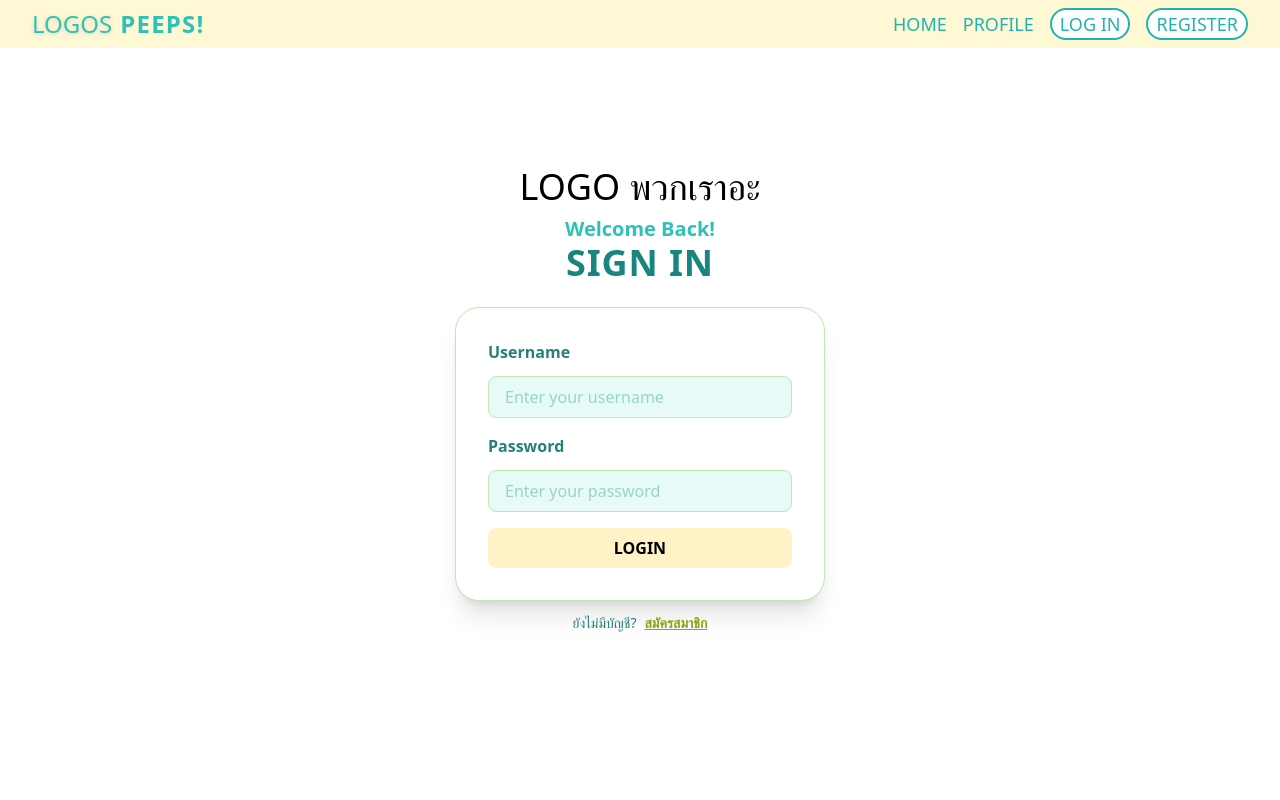
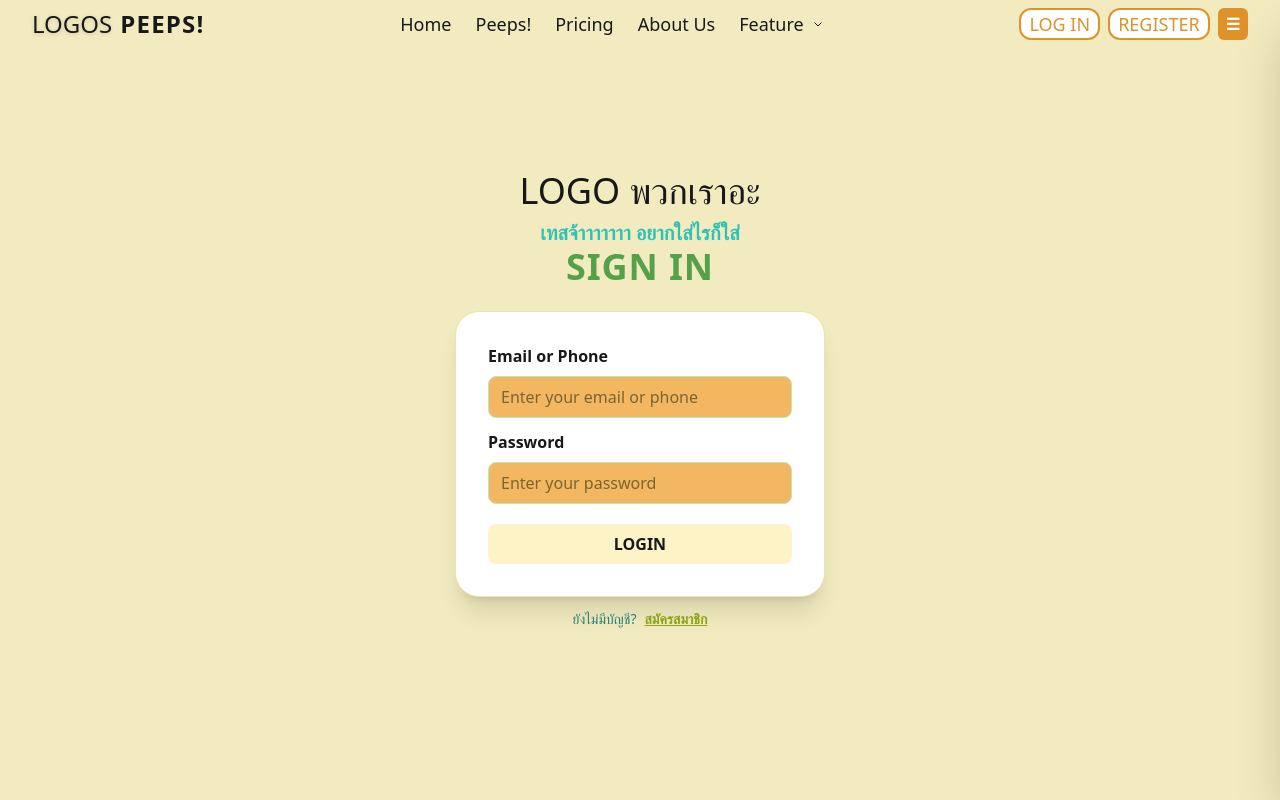
Before and after one commit to Delimie/frontend-peeps, a React (Vite) app: page /login in a window 1280 px wide. Built offline with nearby package versions, Linux system fonts and the light colour scheme.

Commit message:
Login and register

```diff
--- a/package.json
+++ b/package.json
@@ -27,6 +27,7 @@
     "@types/react": "^19.1.2",
     "@types/react-dom": "^19.1.2",
     "@vitejs/plugin-react": "^4.4.1",
+    "daisyui": "^5.0.46",
     "eslint": "^9.25.0",
     "eslint-plugin-react-hooks": "^5.2.0",
     "eslint-plugin-react-refresh": "^0.4.19",
--- /dev/null
+++ b/src/components/Avatar.jsx
@@ -0,0 +1,9 @@
+import React from 'react'
+
+function Avatar() {
+  return (
+    <div>avatar</div>
+  )
+}
+
+export default Avatar
--- a/src/components/FormInput.jsx
+++ b/src/components/FormInput.jsx
@@ -10,12 +10,12 @@ export default function FormInput({
   return (
     <>
       {label && (
-        <label className="text-[#258178] font-semibold text-md">{label}</label>
+        <label className="font-semibold text-md">{label}</label>
       )}
       <input
         type={type}
         placeholder={placeholder}
-        className="mb-1 rounded-lg px-4 py-2 bg-[#e7faf7] placeholder:text-[#98d4cc] text-[#246980] font-medium border border-[#bee8b0] focus:outline-none focus:border-[#2dc1b7]"
+        className="mb-1 rounded-lg px-3 py-2 bg-[#F3B761] placeholder:text-[#786531] text-[#246980] font-medium border border-[#bee8b0] focus:outline-none focus:border-[#2dc1b7]"
         {...register(name)}
         {...props}
       />
--- a/src/components/MainNav.jsx
+++ b/src/components/MainNav.jsx
@@ -1,38 +1,137 @@
-import React from "react";
+import React, { useState } from "react";
 import { Link } from "react-router-dom";
 
 function MainNav() {
+  const [open, setOpen] = useState(false);
+  const [dropdownOpen, setDropdownOpen] = useState(false);
   const NavBarStyle =
-    "text-[#21b3af] text-lg font-medium hover:text-[#ffe066] transition hover:scale-105";
+    "text-lg font-medium hover:text-[#de9227] transition hover:scale-105";
 
   return (
-    <div className="fixed top-0 left-0 w-full flex justify-between items-center bg-[#fff8d5] text-[#2dc1b7] px-8 py-2 h-12 z-50">
+    <div className="fixed top-0 left-0 w-full flex justify-between items-center bg-[#F2EBBF] px-8 py-2 h-12 z-50">
       <div className="flex gap-2 items-center">
         <span className="text-2xl drop-shadow-sm">LOGOS</span>
         <Link
           to="/"
-          className="font-extrabold tracking-wider text-[#2dc1b7] text-2xl"
+          className="font-extrabold tracking-wider text-2xl"
         >
           PEEPS!
         </Link>
       </div>
 
-      <div className="flex gap-4 items-center">
+      <div className="flex items-center gap-6">
         <Link to="/" className={NavBarStyle}>
-          HOME
+          Home
         </Link>
         <Link to="/profile" className={NavBarStyle}>
-          PROFILE
+          Peeps!
         </Link>
+        <Link to="/profile" className={NavBarStyle}>
+          Pricing
+        </Link>
+        <Link to="/profile" className={NavBarStyle}>
+          About Us
+        </Link>
+        <div
+          className="relative"
+          onMouseEnter={() => setDropdownOpen(true)}
+          onMouseLeave={() => setDropdownOpen(false)}
+        >
+          <button
+            className={NavBarStyle + " flex items-center gap-1 cursor-pointer"}
+          >
+            Feature
+            <svg
+              className="w-3 h-3 ml-1"
+              fill="none"
+              stroke="currentColor"
+              strokeWidth="2"
+              viewBox="0 0 24 24"
+            >
+              <path d="M19 9l-7 7-7-7" />
+            </svg>
+          </button>
+          {dropdownOpen && (
+            <div className="absolute left-0 mt-2 w-40 bg-white rounded-lg shadow-lg ring-1 ring-black/5 z-50">
+              <Link
+                to="/feature/ai"
+                className="block px-4 py-2 hover:bg-gray-100 text-gray-700"
+              >
+                อะไรไม่รู้
+              </Link>
+              <Link
+                to="/feature/sea"
+                className="block px-4 py-2 hover:bg-gray-100 text-gray-700"
+              >
+                ฮือออออออ
+              </Link>
+              <Link
+                to="/feature/notification"
+                className="block px-4 py-2 hover:bg-gray-100 text-gray-700"
+              >
+                ทดสอบจ้า
+              </Link>
+            </div>
+          )}
+        </div>
+      </div>
 
-        <>
-          <Link to="/login" className="text-[#21b3af] bg-white text-lg font-medium hover:text-[#ffe066] transition hover:scale-105 border-2 px-2 rounded-2xl">
-            LOG IN
+      <div className="flex gap-2 items-center">
+        <Link
+          to="/login"
+          className="text-[#de9227] bg-white text-lg font-medium hover:text-[#ffe066] transition hover:scale-105 border-2 px-2 rounded-xl"
+        >
+          LOG IN
+        </Link>
+        <Link
+          to="/register"
+          className="text-[#de9227] bg-white text-lg font-medium hover:text-[#ffe066] transition hover:scale-105 border-2 px-2 rounded-xl"
+        >
+          REGISTER
+        </Link>
+        <button
+          className=" bg-[#de9227] px-2 py-1 rounded-md cursor-pointer"
+          onClick={() => setOpen(true)}
+        >
+          <span className="text-white font-bold">☰</span>
+        </button>
+      </div>
+
+      {open && (
+        <div
+          className="fixed inset-0 bg-black/30"
+          onClick={() => setOpen(false)}
+        />
+      )}
+
+      <div
+        className={`fixed top-0 right-0 h-full w-64 bg-white shadow-2xl z-50 transition-transform duration-300 ${
+          open ? "translate-x-0" : "translate-x-full"
+        }`}
+      >
+        <button
+          className="absolute top-4 right-4 cursor-pointer"
+          onClick={() => setOpen(false)}
+        >
+          ✕
+        </button>
+        <nav className="mt-12 flex flex-col gap-4 p-8">
+          <a href="#" className="hover:underline">
+            หน้าแรก
+          </a>
+          <Link
+            to="/profile"
+            className="text-[#21b3af] bg-white text-md hover:text-[#ffe066] transition hover:scale-105"
+          >
+            ข้อมูลส่วนตัว
           </Link>
-          <Link to="/register" className="text-[#21b3af] bg-white text-lg font-medium hover:text-[#ffe066] transition hover:scale-105 border-2 px-2 rounded-2xl">
-            REGISTER
-          </Link>
-        </>
+          <a href="#" className="hover:underline">
+            ประวัติบิลของคุณ
+          </a>
+          <a href="#" className="hover:underline">
+            ติดต่อ
+          </a>
+        </nav>
       </div>
     </div>
   );
--- /dev/null
+++ b/src/components/ProfileCard.jsx
@@ -0,0 +1,9 @@
+import React from 'react'
+
+function profileCard() {
+  return (
+    <div>profileCard</div>
+  )
+}
+
+export default profileCard
--- a/src/index.css
+++ b/src/index.css
@@ -1 +1,2 @@
 @import "tailwindcss";
+@plugin "daisyui";
--- a/src/pages/Login.jsx
+++ b/src/pages/Login.jsx
@@ -9,22 +9,22 @@ function Login() {
     formState: { errors },
   } = useForm();
   return (
-    <div className="min-h-screen flex items-center justify-center bg-cover bg-center bg-white">
+    <div className="min-h-screen flex items-center justify-center bg-cover bg-center bg-[#F2EBBF]">
       <div className="w-[370px] mx-auto">
         <div className="mb-6 text-center">
           <span className="text-4xl">LOGO พวกเราอะ</span>
           <h2 className="text-xl mt-2 font-semibold text-[#2dc1b7]">
-            Welcome Back!
+            เทสจ้าาาาาาา อยากใส่ไรก็ใส่
           </h2>
-          <h1 className="text-4xl font-bold text-[#18867e] tracking-wide mb-1">
+          <h1 className="text-4xl font-bold text-[#55a149] tracking-wide mb-1">
             SIGN IN
           </h1>
         </div>
 
-        <form className="bg-white rounded-3xl shadow-xl px-8 py-8 flex flex-col gap-3 border border-[#bee8b0]">
+        <form className="bg-white rounded-3xl shadow-xl px-8 py-8 flex flex-col gap-2 border border-[#e8e5b0]">
           <FormInput
-            label="Username"
-            placeholder="Enter your username"
+            label="Email or Phone"
+            placeholder="Enter your email or phone"
             error={errors.username?.message}
             register={register}
             name="username"
@@ -39,7 +39,7 @@ function Login() {
             name="password"
           />
 
-          <button className="bg-amber-100 px-2 py-2 rounded-lg font-bold cursor-pointer">
+          <button className="bg-amber-100 px-2 py-2 rounded-lg font-bold cursor-pointer mt-2">
             LOGIN
           </button>
         </form>
--- a/src/pages/Register.jsx
+++ b/src/pages/Register.jsx
@@ -9,30 +9,22 @@ function Register() {
     formState: { errors },
   } = useForm({
     // resolver: yupResolver(registerSchema),
-    mode: "onTouched"
+    mode: "onTouched",
   });
 
   return (
-    <div
-      className="min-h-screen flex items-center justify-center bg-cover bg-center"
-      style={{
-        backgroundImage: `url('https://i.pinimg.com/1200x/d4/97/50/d49750f776171052bc004c53c36aa90d.jpg')`,
-      }}
-    >
-      <div className="w-[370px] mx-auto">
-        <div className="mb-6 text-center">
-          <span>LOGO พ่กเราอะ</span>
-          <h1 className="text-4xl font-bold text-[#18867e] tracking-wide mb-1">
-            Create new account
-          </h1>
-        </div>
-
+    <div className="min-h-screen flex items-center justify-center bg-cover bg-center bg-[#F2EBBF] ">
+      <div className="w-[450px] mx-auto">
         <form
           onSubmit={handleSubmit()}
-          className="bg-white rounded-3xl shadow-xl px-8 py-8 flex flex-col gap-3 border border-[#bee8b0]"
+          className="bg-white rounded-3xl  shadow-xl px-16 py-8 flex flex-col gap-2"
         >
+          <h1 className="text-3xl font-bold tracking-wide mb-4 text-center">
+            Create Account
+          </h1>
+
           <FormInput
-            label="Username"
+            label="USERNAME"
             name="username"
             placeholder="Enter your username"
             register={register}
@@ -40,16 +32,23 @@ function Register() {
           />
 
           <FormInput
-            label="Email"
+            label="EMAIL"
             name="email"
             type="email"
             placeholder="Enter your email"
             register={register}
             error={errors.email?.message}
           />
+          <FormInput
+            label="PHONE"
+            name="phone"
+            placeholder="Enter your phone"
+            register={register}
+            error={errors.phone?.message}
+          />
 
           <FormInput
-            label="Password"
+            label="PASSWORD"
             name="password"
             type="password"
             placeholder="Enter your password"
@@ -58,15 +57,17 @@ function Register() {
           />
 
           <FormInput
-            label="Confirm Password"
+            label="CONFIRM PASSWORD"
             name="confirmPassword"
             type="password"
             placeholder="Confirm your password"
             register={register}
             error={errors.confirmPassword?.message}
           />
-        </form>
 
+          <button className="bg-[#8CBEB2] px-2 py-2 mt-4 rounded-lg font-semibold cursor-pointer hover:bg-[#5ea192] hover:scale-102 duration-120">
+            Create Account
+          </button>
           <div className="mt-3 text-center text-[#258178] text-sm">
             มีบัญชีอยู่แล้ว?
             <Link
@@ -76,6 +77,7 @@ function Register() {
               เข้าสู่ระบบ
             </Link>
           </div>
+        </form>
       </div>
     </div>
   );
```
Also changed, not shown: src/pages/authUser/Profile.jsx (added, +46 -0 lines), src/routes/AppRouter.jsx (+7 -7 lines), src/assets/icon.jsx (added), 1 other file (tests, documents, lock files or other folders). Lines whose indentation alone changed are shown as unchanged.
